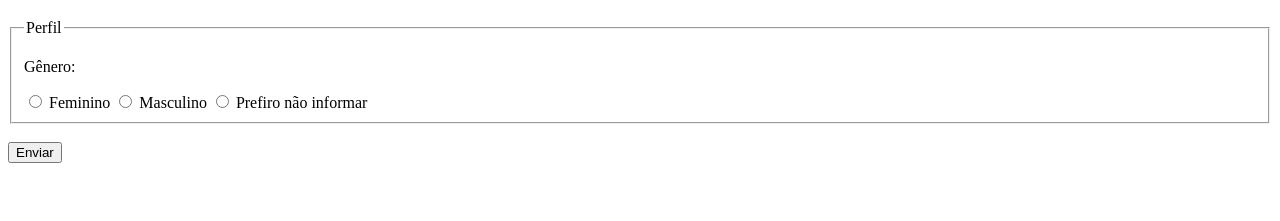
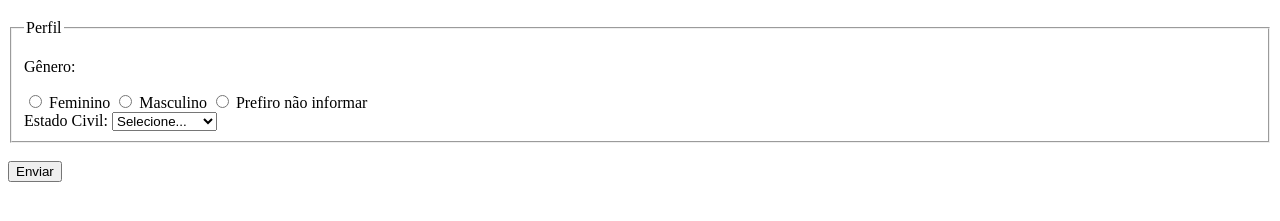
Before and after one commit to Debora-Albuquerque/Pesquisa-culturama, a plain HTML site: page index.html in a window 1280 px wide. Shown: the part 61-282 px from the top of the page. Drawn offline with Linux system fonts and the light colour scheme.

Commit message:
Adiciona opcoes de estado civil

```diff
--- a/index.html
+++ b/index.html
@@ -45,6 +45,17 @@
 
                 <input type="radio" name="userGender" value="notInformed">
                 <label for="userGender">Prefiro não informar</label>
+                <br>
+
+
+                <label for="maritalStatus">Estado Civil:</label>
+                <select name="maritalStatus" id="">
+                    <option value="notInformed">Selecione...</option>
+                    <option value="Casado">Casado</option>
+                    <option value="Solteiro">Solteiro</option>
+                    <option value="Divorciado">Divorciado</option>
+                    <option value="União Estável">União Estável</option>
+                </select>
             </fieldset>
 
 
```
